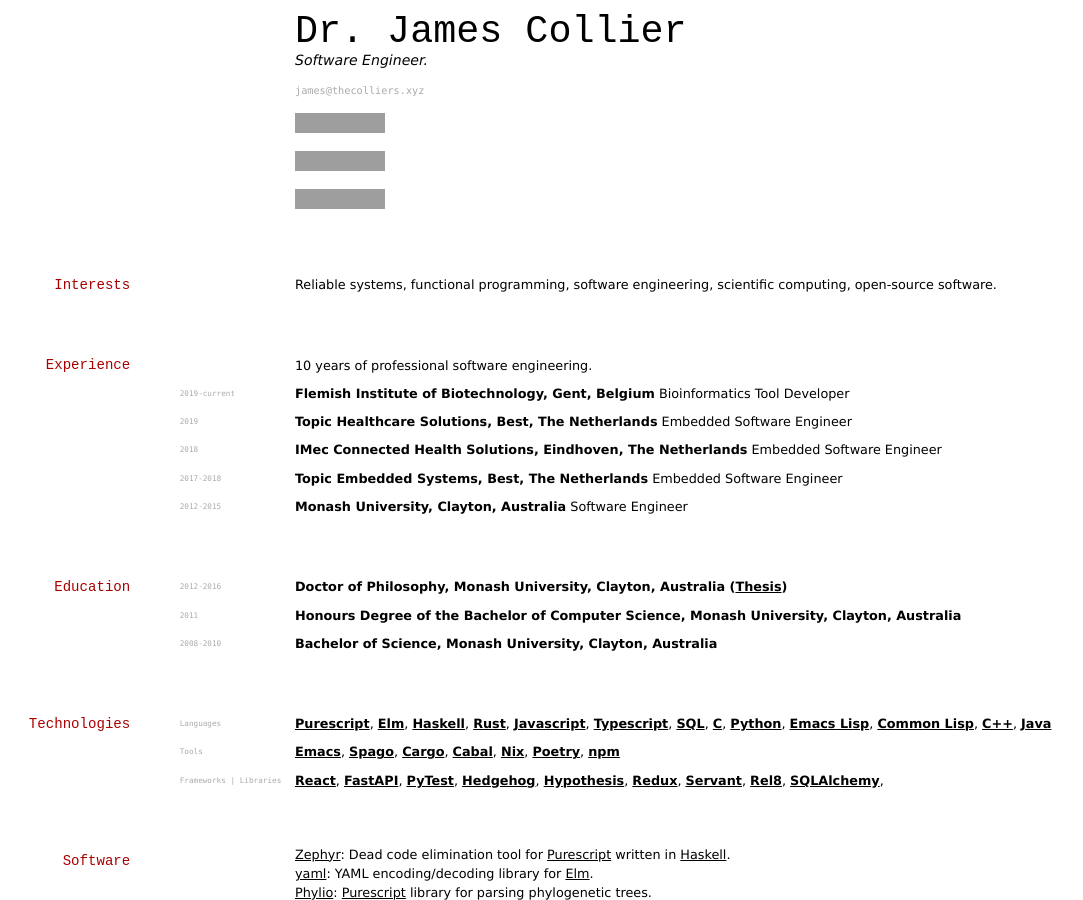
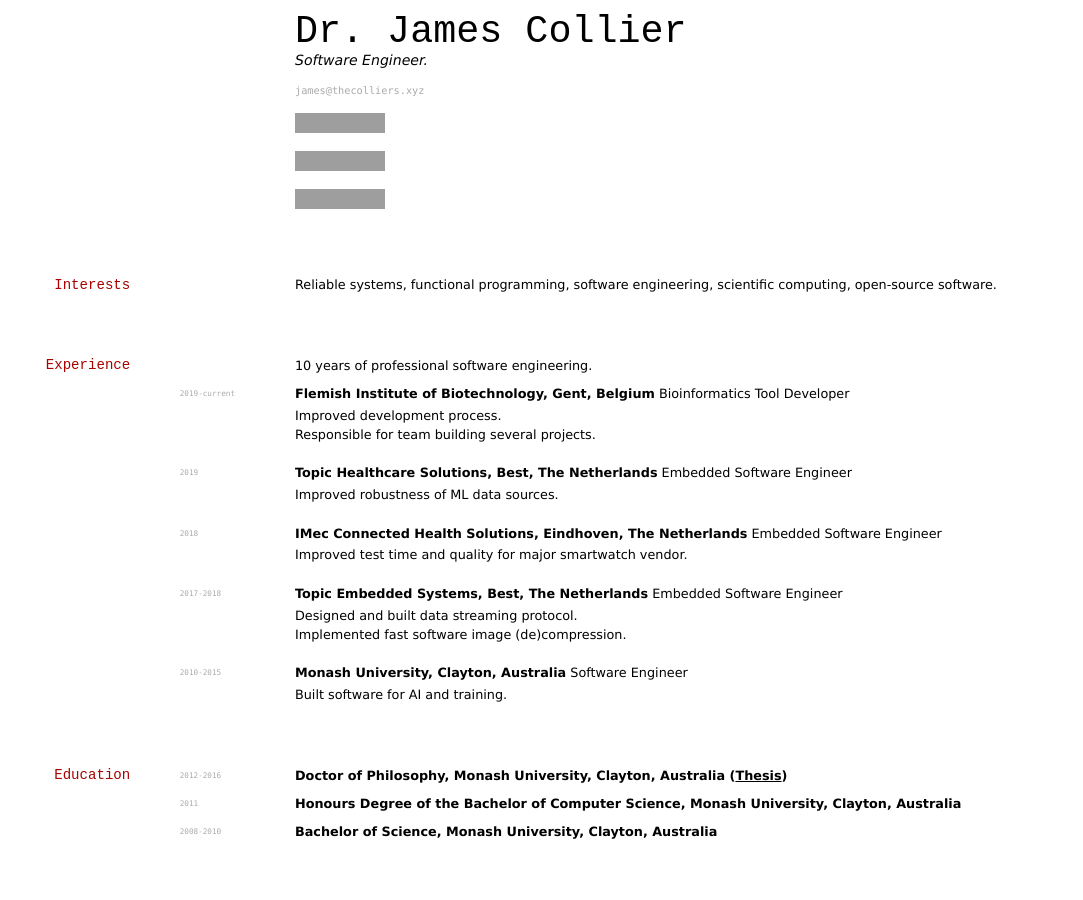
Before and after one commit to MaybeJustJames/jhc-at-home.github.io, a Jekyll site: the page built from index.md, in a window 1280 px wide and 900 px high. Shown: the whole window, without its empty margins (136-1219 px from the left). Built offline with Jekyll 4.4.1, drawn with Linux system fonts in a browser that asks for light colours; grey boxes are pictures that could not be loaded.

Commit message:
Flesh out notable achievements in expreience section

```diff
--- a/index.md
+++ b/index.md
@@ -30,22 +30,29 @@ Reliable systems, functional programming, software engineering, scientific compu
 `2019-current`
 __Flemish Institute of Biotechnology, Gent, Belgium__
 Bioinformatics Tool Developer
+* Improved development process.
+* Responsible for team building several projects.
 
 `2019`
 __Topic Healthcare Solutions, Best, The Netherlands__
 Embedded Software Engineer
+* Improved robustness of ML data sources.
 
 `2018`
 __IMec Connected Health Solutions, Eindhoven, The Netherlands__
 Embedded Software Engineer
+* Improved test time and quality for major smartwatch vendor.
 
 `2017-2018`
 __Topic Embedded Systems, Best, The Netherlands__
 Embedded Software Engineer
+* Designed and built data streaming protocol.
+* Implemented fast software image (de)compression.
 
-`2012-2015`
+`2010-2015`
 __Monash University, Clayton, Australia__
 Software Engineer
+* Built software for AI and training.
 
 
 ## Education
```
